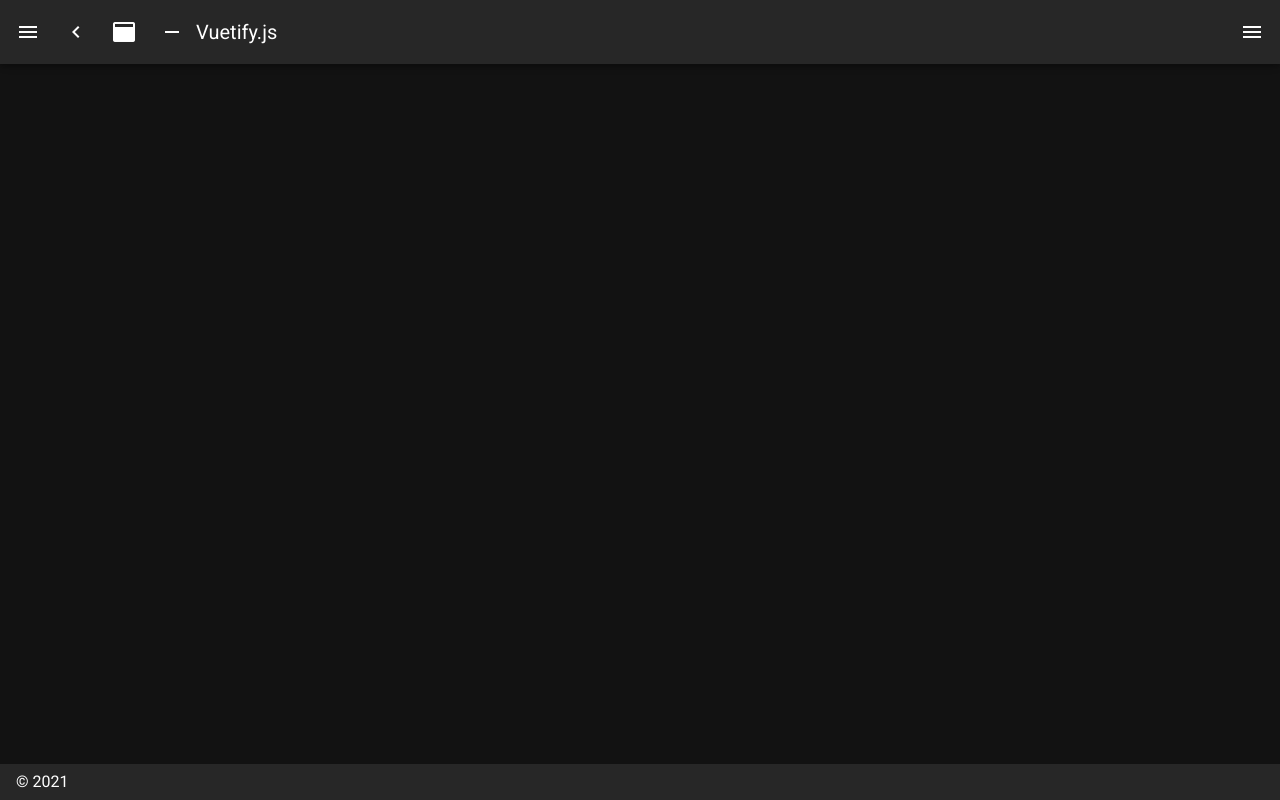
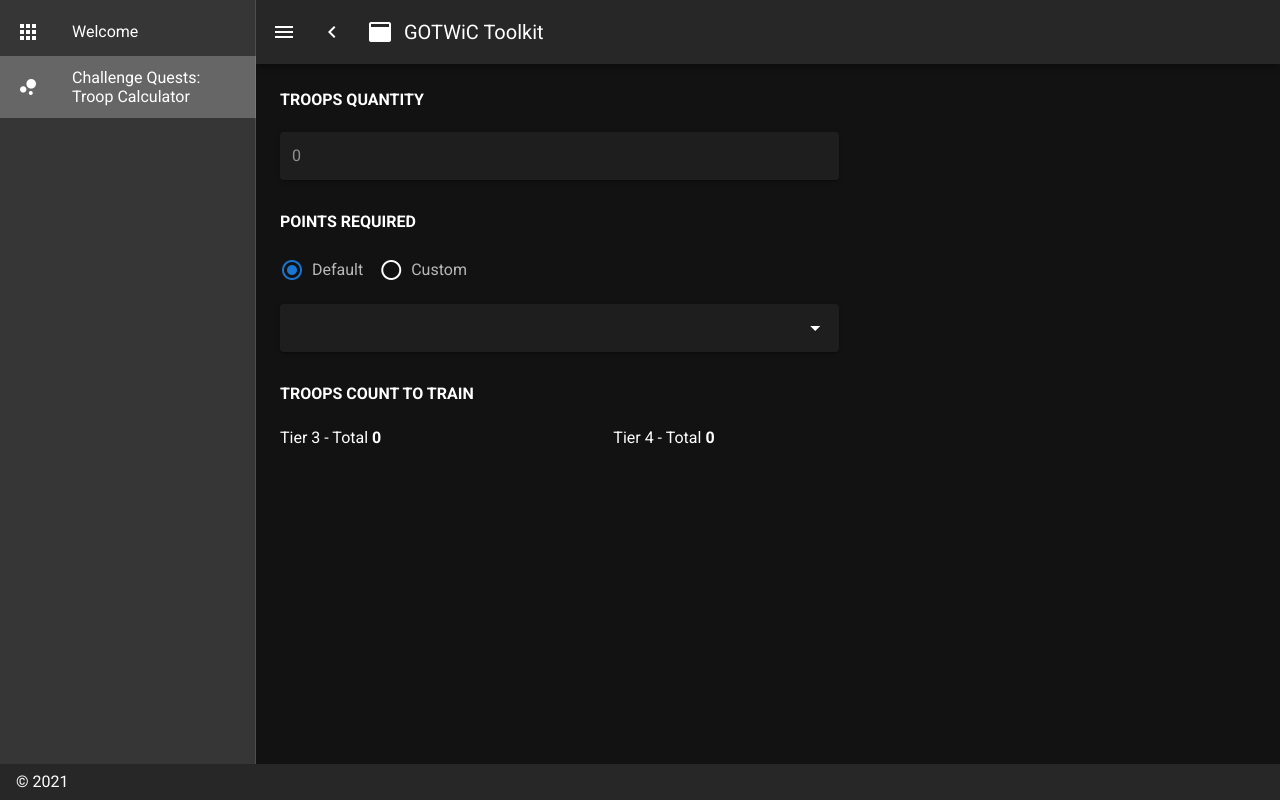
Before and after one commit to cjcanlas01/gotwic-toolkit, a Nuxt app: page /challenge-quests-calculator in a window 1280 px wide. Before the commit this address had no page. Built offline with nearby package versions, Linux system fonts and the light colour scheme.

Commit message:
feat: complete initial ver. of challenge quest troop calculator

```diff
--- a/layouts/default.vue
+++ b/layouts/default.vue
@@ -19,70 +19,44 @@
             <v-icon>{{ item.icon }}</v-icon>
           </v-list-item-action>
           <v-list-item-content>
-            <v-list-item-title v-text="item.title" />
+            <v-list-item-title class="text-wrap" v-text="item.title" />
           </v-list-item-content>
         </v-list-item>
       </v-list>
     </v-navigation-drawer>
-    <v-app-bar
-      :clipped-left="clipped"
-      fixed
-      app
-    >
+    <v-app-bar :clipped-left="clipped" fixed app>
       <v-app-bar-nav-icon @click.stop="drawer = !drawer" />
-      <v-btn
-        icon
-        @click.stop="miniVariant = !miniVariant"
-      >
+      <v-btn icon @click.stop="miniVariant = !miniVariant">
         <v-icon>mdi-{{ `chevron-${miniVariant ? 'right' : 'left'}` }}</v-icon>
       </v-btn>
-      <v-btn
-        icon
-        @click.stop="clipped = !clipped"
-      >
+      <v-btn icon @click.stop="clipped = !clipped">
         <v-icon>mdi-application</v-icon>
       </v-btn>
-      <v-btn
-        icon
-        @click.stop="fixed = !fixed"
-      >
+      <!-- <v-btn icon @click.stop="fixed = !fixed">
         <v-icon>mdi-minus</v-icon>
-      </v-btn>
+      </v-btn> -->
       <v-toolbar-title v-text="title" />
       <v-spacer />
-      <v-btn
-        icon
-        @click.stop="rightDrawer = !rightDrawer"
-      >
+      <!-- <v-btn icon @click.stop="rightDrawer = !rightDrawer">
         <v-icon>mdi-menu</v-icon>
-      </v-btn>
+      </v-btn> -->
     </v-app-bar>
     <v-main>
       <v-container>
         <Nuxt />
       </v-container>
     </v-main>
-    <v-navigation-drawer
-      v-model="rightDrawer"
-      :right="right"
-      temporary
-      fixed
-    >
+    <!-- <v-navigation-drawer v-model="rightDrawer" :right="right" temporary fixed>
       <v-list>
         <v-list-item @click.native="right = !right">
           <v-list-item-action>
-            <v-icon light>
-              mdi-repeat
-            </v-icon>
+            <v-icon light> mdi-repeat </v-icon>
           </v-list-item-action>
           <v-list-item-title>Switch drawer (click me)</v-list-item-title>
         </v-list-item>
       </v-list>
-    </v-navigation-drawer>
-    <v-footer
-      :absolute="!fixed"
-      app
-    >
+    </v-navigation-drawer> -->
+    <v-footer :absolute="!fixed" app>
       <span>&copy; {{ new Date().getFullYear() }}</span>
     </v-footer>
   </v-app>
@@ -90,28 +64,28 @@
 
 <script>
 export default {
-  data () {
+  data() {
     return {
       clipped: false,
-      drawer: false,
+      drawer: true,
       fixed: false,
       items: [
         {
           icon: 'mdi-apps',
           title: 'Welcome',
-          to: '/'
+          to: '/',
         },
         {
           icon: 'mdi-chart-bubble',
-          title: 'Inspire',
-          to: '/inspire'
-        }
+          title: 'Challenge Quests: Troop Calculator',
+          to: '/challenge-quests-calculator',
+        },
       ],
       miniVariant: false,
       right: true,
       rightDrawer: false,
-      title: 'Vuetify.js'
+      title: 'GOTWiC Toolkit',
     }
-  }
+  },
 }
 </script>
--- a/nuxt.config.js
+++ b/nuxt.config.js
@@ -9,29 +9,25 @@
 
   // Global page headers: https://go.nuxtjs.dev/config-head
   head: {
-    titleTemplate: '%s - gotwic-toolkit',
-    title: 'gotwic-toolkit',
+    titleTemplate: '%s',
+    title: 'GOTWiC Toolkit',
     htmlAttrs: {
-      lang: 'en'
+      lang: 'en',
     },
     meta: [
       { charset: 'utf-8' },
       { name: 'viewport', content: 'width=device-width, initial-scale=1' },
       { hid: 'description', name: 'description', content: '' },
-      { name: 'format-detection', content: 'telephone=no' }
+      { name: 'format-detection', content: 'telephone=no' },
     ],
-    link: [
-      { rel: 'icon', type: 'image/x-icon', href: '/favicon.ico' }
-    ]
+    link: [{ rel: 'icon', type: 'image/x-icon', href: '/favicon.ico' }],
   },
 
   // Global CSS: https://go.nuxtjs.dev/config-css
-  css: [
-  ],
+  css: [],
 
   // Plugins to run before rendering page: https://go.nuxtjs.dev/config-plugins
-  plugins: [
-  ],
+  plugins: [],
 
   // Auto import components: https://go.nuxtjs.dev/config-components
   components: true,
@@ -45,8 +41,7 @@
   ],
 
   // Modules: https://go.nuxtjs.dev/config-modules
-  modules: [
-  ],
+  modules: [],
 
   // Vuetify module configuration: https://go.nuxtjs.dev/config-vuetify
   vuetify: {
@@ -61,13 +56,12 @@
           info: colors.teal.lighten1,
           warning: colors.amber.base,
           error: colors.deepOrange.accent4,
-          success: colors.green.accent3
-        }
-      }
-    }
+          success: colors.green.accent3,
+        },
+      },
+    },
   },
 
   // Build Configuration: https://go.nuxtjs.dev/config-build
-  build: {
-  }
+  build: {},
 }
--- /dev/null
+++ b/pages/challenge-quests-calculator.vue
@@ -0,0 +1,196 @@
+<template>
+  <v-container>
+    <v-alert type="error" transition="fade-transition" :value="error.status">
+      {{ error.message }}
+    </v-alert>
+    <span class="d-block mb-5 font-weight-bold">TROOPS QUANTITY</span>
+    <v-row>
+      <v-col cols="7">
+        <v-text-field
+          v-model="troopsQuantity"
+          placeholder="0"
+          solo
+          type="number"
+        ></v-text-field>
+      </v-col>
+    </v-row>
+    <span class="d-block mb-5 font-weight-bold">POINTS REQUIRED</span>
+    <v-radio-group v-model="selectedOption" row @mouseup="clearInputs">
+      <v-radio
+        v-for="(option, index) in options"
+        :key="index"
+        :label="option.label"
+        :value="option.value"
+      ></v-radio>
+    </v-radio-group>
+    <v-row v-if="selectedOption == 'default'">
+      <v-col cols="7">
+        <v-select
+          v-model="defaultPointsRequired"
+          :items="pointsRequiredDefaultOptions"
+          solo
+          clearable
+          @change="computeTroopsCountToTrain"
+        ></v-select>
+      </v-col>
+    </v-row>
+    <v-row v-if="selectedOption == 'custom'">
+      <v-col>
+        <v-text-field
+          v-model="customPointsRequired"
+          placeholder="0"
+          solo
+        ></v-text-field>
+      </v-col>
+      <v-col>
+        <v-btn depressed large @click="computeTroopsCountToTrain">
+          Compute
+        </v-btn>
+      </v-col>
+    </v-row>
+    <span class="d-block mb-5 font-weight-bold">TROOPS COUNT TO TRAIN</span>
+    <v-row>
+      <v-col v-for="(item, index) in troopsKeys" :key="index" cols="4"
+        >{{ troopsResultLabel(item) }} - Total
+        <b>{{ troopsResultTotal(item) }}</b>
+      </v-col>
+    </v-row>
+    <v-row>
+      <v-col
+        v-for="(troopKey, troopIndex) in troopsKeys"
+        :key="troopIndex"
+        cols="4"
+      >
+        <p
+          v-for="(item, index) in troopsResultBreakdown(troopKey)"
+          :key="index"
+        >
+          {{ item }}
+        </p>
+      </v-col>
+    </v-row>
+  </v-container>
+</template>
+
+<script>
+export default {
+  data() {
+    return {
+      error: {
+        status: false,
+        message: '',
+      },
+      troopsQuantity: '',
+      defaultPointsRequired: '',
+      customPointsRequired: '',
+      selectedOption: 'default',
+      options: [
+        {
+          label: 'Default',
+          value: 'default',
+        },
+        {
+          label: 'Custom',
+          value: 'custom',
+        },
+      ],
+      pointsRequiredDefaultOptions: [187200, 163800, 120000, 72000, 40000],
+      troopTierEquivalentPoints: {
+        T3: 5,
+        T4: 15,
+      },
+      troopCountsToTrainResult: {
+        T3: {
+          label: 'Tier 3',
+          breakdown: [],
+          total: 0,
+        },
+        T4: {
+          label: 'Tier 4',
+          breakdown: [],
+          total: 0,
+        },
+      },
+    }
+  },
+  computed: {
+    troopsKeys() {
+      return Object.keys(this.troopCountsToTrainResult)
+    },
+  },
+  methods: {
+    clearInputs() {
+      this.defaultPointsRequired = ''
+      this.customPointsRequired = ''
+      this.troopCountsToTrainResult = {
+        T3: {
+          label: 'Tier 3',
+          breakdown: [],
+          total: 0,
+        },
+        T4: {
+          label: 'Tier 4',
+          breakdown: [],
+          total: 0,
+        },
+      }
+    },
+    troopsResultLabel(index) {
+      return this.troopCountsToTrainResult[index].label
+    },
+    troopsResultTotal(index) {
+      return this.troopCountsToTrainResult[index].total
+    },
+    troopsResultBreakdown(index) {
+      return this.troopCountsToTrainResult[index].breakdown
+    },
+    computeTroopsCountToTrain(event) {
+      if (!this.troopsQuantity) {
+        this.$nextTick(() => {
+          this.clearInputs()
+        })
+        this.error.status = true
+        this.error.message = 'Insert troop quantity first!'
+        window.setTimeout(() => {
+          this.error.status = false
+        }, 1250)
+        return
+      }
+
+      for (const troopTier of Object.keys(this.troopTierEquivalentPoints)) {
+        const sourceOfPointsRequired =
+          this.selectedOption === 'default'
+            ? this.defaultPointsRequired
+            : this.customPointsRequired
+        const troopsCountRequired =
+          sourceOfPointsRequired / this.troopTierEquivalentPoints[troopTier]
+        const divisibleCount = Math.trunc(
+          troopsCountRequired / this.troopsQuantity
+        )
+        const troopsToTrainAmount = []
+        const mainTroopsCount =
+          divisibleCount === 0
+            ? Math.round(troopsCountRequired)
+            : `${Number.parseInt(this.troopsQuantity)} x ${divisibleCount}`
+        troopsToTrainAmount.push(mainTroopsCount)
+        if (this.troopsQuantity < troopsCountRequired) {
+          const troopsToTrainRemainder =
+            troopsCountRequired % this.troopsQuantity
+          troopsToTrainAmount.push(Math.round(troopsToTrainRemainder))
+        }
+        this.troopCountsToTrainResult[troopTier].breakdown = troopsToTrainAmount
+        this.troopCountsToTrainResult[troopTier].total =
+          Math.round(troopsCountRequired).toLocaleString()
+      }
+    },
+  },
+}
+</script>
+
+<style scoped>
+::v-deep input::-webkit-outer-spin-button,
+::v-deep input::-webkit-inner-spin-button {
+  -webkit-appearance: none;
+  margin: 0;
+}
+</style>
--- a/pages/index.vue
+++ b/pages/index.vue
@@ -1,77 +1,3 @@
 <template>
-  <v-row justify="center" align="center">
-    <v-col cols="12" sm="8" md="6">
-      <v-card class="logo py-4 d-flex justify-center">
-        <NuxtLogo />
-        <VuetifyLogo />
-      </v-card>
-      <v-card>
-        <v-card-title class="headline">
-          Welcome to the Vuetify + Nuxt.js template
-        </v-card-title>
-        <v-card-text>
-          <p>Vuetify is a progressive Material Design component framework for Vue.js. It was designed to empower developers to create amazing applications.</p>
-          <p>
-            For more information on Vuetify, check out the <a
-              href="https://vuetifyjs.com"
-              target="_blank"
-              rel="noopener noreferrer"
-            >
-              documentation
-            </a>.
-          </p>
-          <p>
-            If you have questions, please join the official <a
-              href="https://chat.vuetifyjs.com/"
-              target="_blank"
-              rel="noopener noreferrer"
-              title="chat"
-            >
-              discord
-            </a>.
-          </p>
-          <p>
-            Find a bug? Report it on the github <a
-              href="https://github.com/vuetifyjs/vuetify/issues"
-              target="_blank"
-              rel="noopener noreferrer"
-              title="contribute"
-            >
-              issue board
-            </a>.
-          </p>
-          <p>Thank you for developing with Vuetify and I look forward to bringing more exciting features in the future.</p>
-          <div class="text-xs-right">
-            <em><small>&mdash; John Leider</small></em>
-          </div>
-          <hr class="my-3">
-          <a
-            href="https://nuxtjs.org/"
-            target="_blank"
-            rel="noopener noreferrer"
-          >
-            Nuxt Documentation
-          </a>
-          <br>
-          <a
-            href="https://github.com/nuxt/nuxt.js"
-            target="_blank"
-            rel="noopener noreferrer"
-          >
-            Nuxt GitHub
-          </a>
-        </v-card-text>
-        <v-card-actions>
-          <v-spacer />
-          <v-btn
-            color="primary"
-            nuxt
-            to="/inspire"
-          >
-            Continue
-          </v-btn>
-        </v-card-actions>
-      </v-card>
-    </v-col>
-  </v-row>
+  <v-container></v-container>
 </template>
--- a/pages/inspire.vue
+++ /dev/null
@@ -1,19 +0,0 @@
-<template>
-  <v-row>
-    <v-col class="text-center">
-      <img
-        src="/v.png"
-        alt="Vuetify.js"
-        class="mb-5"
-      >
-      <blockquote class="blockquote">
-        &#8220;First, solve the problem. Then, write the code.&#8221;
-        <footer>
-          <small>
-            <em>&mdash;John Johnson</em>
-          </small>
-        </footer>
-      </blockquote>
-    </v-col>
-  </v-row>
-</template>
```
